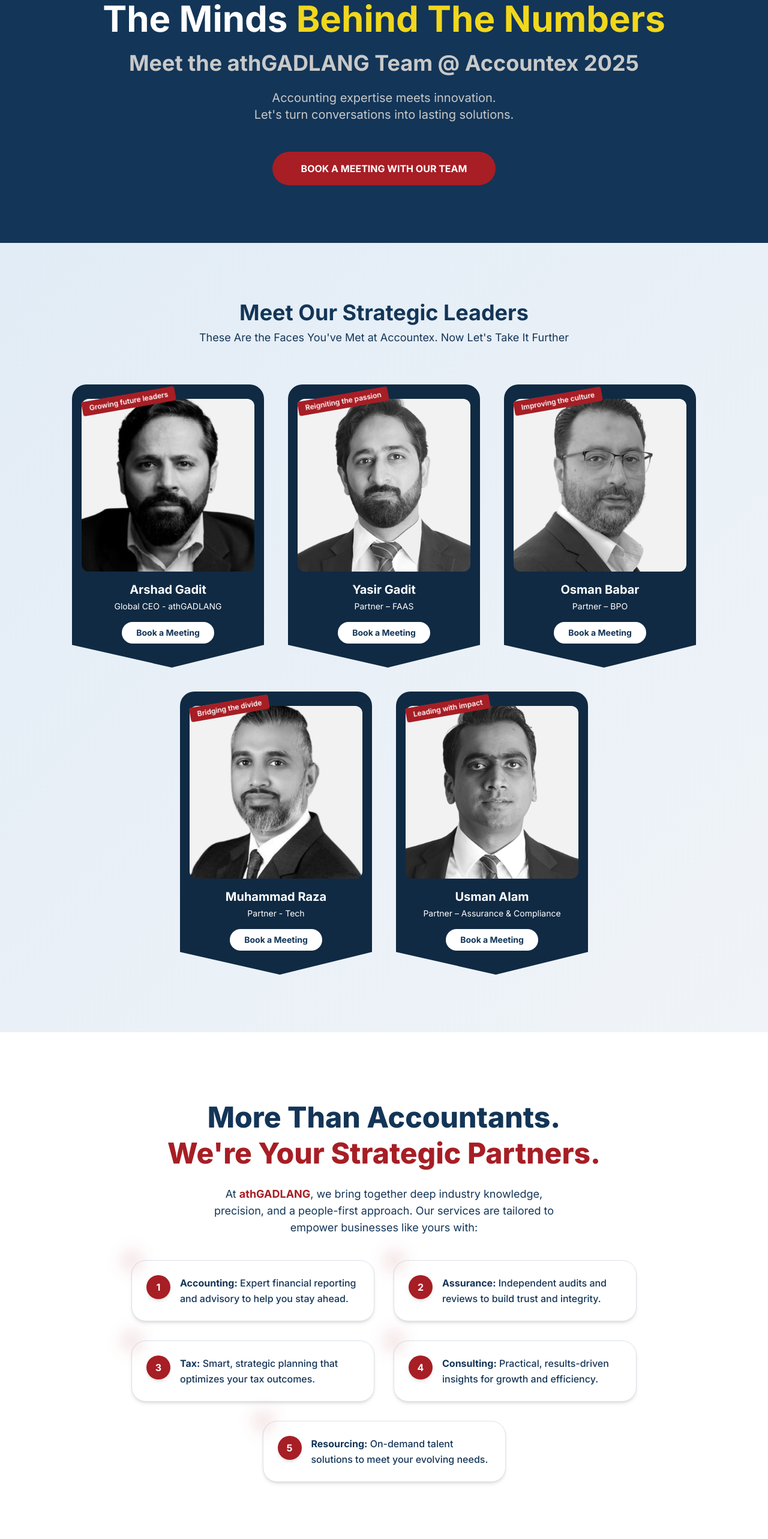
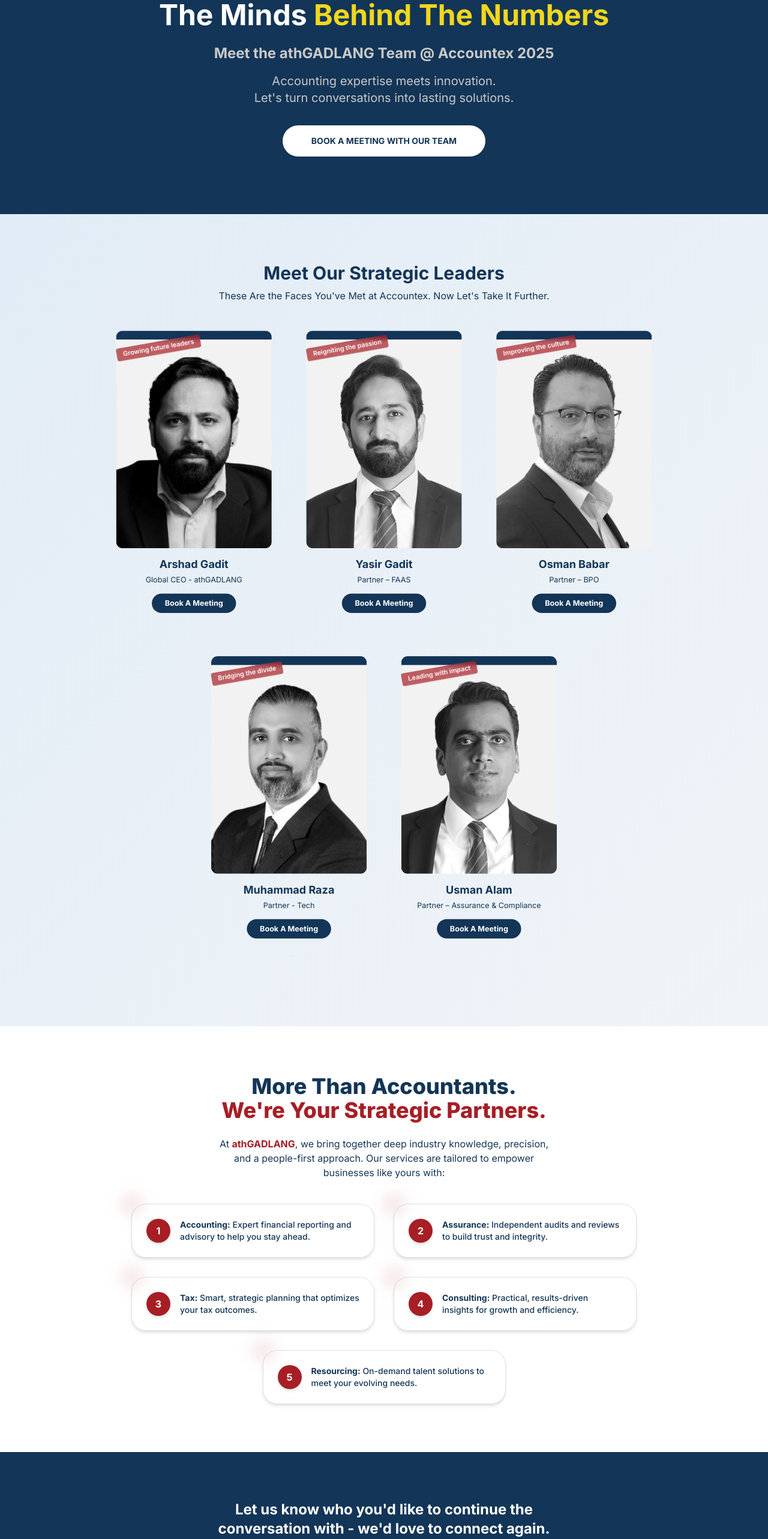
Before and after one commit to bookthatboat/events-athgadlang, a Next.js app: page / in a window 1280 px wide. Shown: the part 200-2766 px from the top of the page at 60% size. Built offline with nearby package versions, Linux system fonts and the light colour scheme.

Commit message:
Fixed the all alignments

```diff
--- a/src/app/globals.css
+++ b/src/app/globals.css
@@ -15,6 +15,25 @@
 }
 
 @layer utilities {
-  .leading-snug { line-height: 1.375; }
-  .leading-relaxed { line-height: 1.625; }
+  .leading-snug {
+    line-height: 1.375;
+  }
+  .leading-relaxed {
+    line-height: 1.625;
+  }
 }
+
+@keyframes fade-in {
+  0% {
+    opacity: 0;
+    transform: translateY(20px);
+  }
+  100% {
+    opacity: 1;
+    transform: translateY(0);
+  }
+}
+
+.fade-in-section {
+  animation: fade-in 0.6s ease-out forwards;
+}
--- a/src/app/layout.tsx
+++ b/src/app/layout.tsx
@@ -17,6 +17,10 @@ export default function RootLayout({
 }) {
   return (
     <html lang="en">
+      <meta
+        name="viewport"
+        content="width=device-width, initial-scale=1, maximum-scale=5"
+      />
       <body className={inter.className}>{children}</body>
     </html>
   );
--- a/src/app/page.tsx
+++ b/src/app/page.tsx
@@ -74,19 +74,19 @@ export default function Home() {
       {/* Hero Section */}
       <section className="relative bg-secondary py-24 px-6">
         <div className="max-w-7xl mx-auto text-center">
-          <h1 className="text-4xl md:text-6xl font-bold text-white mb-6 leading-tight">
+          <h1 className="text-3xl md:text-4xl lg:text-5xl font-bold text-white mb-4 leading-tight">
             The Minds <span className="text-accent">Behind The Numbers</span>
-            <span className="block text-3xl md:text-4xl text-light mt-6">
+            <span className="block text-3xl md:text-2xl text-light mt-6">
               Meet the athGADLANG Team @ Accountex 2025
             </span>
           </h1>
-          <p className="text-light text-xl mb-12 max-w-3xl mx-auto">
+          <p className="text-light text-lg md:text-xl mb-8 max-w-2xl mx-auto">
             Accounting expertise meets innovation. <br /> Let&apos;s turn
             conversations into lasting solutions.
           </p>
           <button
             onClick={handleScrollToLeaders}
-            className="bg-primary hover:bg-accent text-white font-bold py-4 px-12 rounded-full transition-all duration-300 hover:scale-105 uppercase"
+            className="bg-white text-secondary hover:bg-accent font-bold py-4 px-12 rounded-full transition-all duration-300 hover:scale-105 uppercase text-xs md:text-sm"
           >
             Book a Meeting With Our Team
           </button>
@@ -96,30 +96,35 @@ export default function Home() {
       {/* Team Grid */}
       <section
         id="strategic-leaders"
-        className="py-24 px-6 bg-gradient-to-br from-[#e2ecf6] to-[#f0f4f8]"
+        className="pt-20 px-6 bg-gradient-to-br from-[#e2ecf6] to-[#f0f4f8]"
       >
         <div className="max-w-7xl mx-auto">
-          <h2 className="text-4xl font-bold text-center text-secondary mb-2">
+          <h2 className="text-4xl md:text-3xl font-bold text-center text-secondary mb-2">
             Meet Our Strategic Leaders
           </h2>
 
-          <p className="text-lg text-secondary max-w-2xl mx-auto text-center mb-16">
+          <p className="text-lg md:text-base text-secondary max-w-2xl mx-auto text-center mb-8">
             These Are the Faces You&apos;ve Met at Accountex. Now Let&apos;s
-            Take It Further
+            Take It Further.
           </p>
 
-          {/* Flexbox for Centered Last Row */}
-          <div className="flex flex-wrap justify-center gap-10">
+          <div
+            className="flex flex-wrap justify-center gap-8"
+            style={{
+              transform: "scale(0.90)",
+              transformOrigin: "top center",
+            }}
+          >
             {teamMembers.map((member, index) => (
               <div
                 key={index}
-                className="relative w-full max-w-xs bg-[#102a43] text-white rounded-3xl pb-10 pt-6 px-4 shadow-lg"
+                className="relative w-full max-w-xs rounded-3xl pb-8 pt-4 px-4 shadow-lg hover:shadow-xl transition-all"
                 style={{
                   clipPath: "polygon(0 0, 100% 0, 100% 92%, 52% 100%, 0 92%)",
                 }}
               >
-                {/* Angled Banner Text */}
-                <div className="absolute top-4 left-4 bg-primary backdrop-blur-sm px-3 py-1 rotate-[-10deg] text-xs font-semibold rounded z-10">
+                {/* Angled Banner Text (Original Style) */}
+                <div className="absolute top-9 left-4 bg-primary/70 backdrop-blur-sm px-3 py-1 rotate-[-10deg] text-xs font-semibold rounded z-10 text-white">
                   {index === 0 && "Growing future leaders"}
                   {index === 1 && "Reigniting the passion"}
                   {index === 2 && "Improving the culture"}
@@ -127,34 +132,34 @@ export default function Home() {
                   {index === 4 && "Leading with impact"}
                 </div>
 
-                {/* Image */}
+                {/* Image Container */}
                 <div className="overflow-hidden rounded-xl mb-4">
                   <Image
                     src={member.image}
                     alt={member.name}
                     width={300}
                     height={400}
-                    className="w-full h-72 object-cover grayscale hover:grayscale-0 transition-all duration-500"
+                    className="w-full object-cover transition-all duration-500"
                   />
                 </div>
 
                 {/* Info */}
-                <h3 className="text-xl font-bold text-center mb-1">
-                  {member.name}
-                </h3>
-                <p className="text-white text-sm text-center mb-4">
-                  {member.role}
-                </p>
+                <div className="text-center">
+                  <h3 className="text-xl font-bold text-secondary mb-1">
+                    {member.name}
+                  </h3>
+                  <p className="text-secondary text-sm mb-4">{member.role}</p>
+                </div>
 
-                {/* Book Meeting Button */}
+                {/* Book Meeting Button (Original Colors) */}
                 <div className="text-center">
                   <a
                     href={member.link || "#"}
                     target="_blank"
                     rel="noopener"
-                    className="inline-block bg-white text-secondary hover:bg-secondary hover:text-white font-bold px-6 py-2 rounded-full text-sm transition-all duration-300"
+                    className="inline-block bg-secondary text-white hover:bg-primary hover:text-white font-bold px-6 py-2 rounded-full text-sm transition-all duration-300"
                   >
-                    Book a Meeting
+                    Book A Meeting
                   </a>
                 </div>
               </div>
@@ -164,17 +169,17 @@ export default function Home() {
       </section>
 
       {/* Strategic Partners Section */}
-      <section className="py-28 px-6 bg-white">
+      <section className="py-20 px-6 bg-white">
         <div className="max-w-5xl mx-auto grid md:grid-cols-1 gap-20 items-center justify-center">
           <div>
-            <h2 className="text-5xl font-extrabold text-secondary leading-tight mb-6 text-center">
+            <h2 className="text-3xl md:text-4xl font-extrabold text-secondary leading-tight mb-6 text-center">
               More Than Accountants.{" "}
               <span className="block text-primary">
                 We&apos;re Your Strategic Partners.
               </span>
             </h2>
 
-            <p className="text-lg text-secondary mb-10 max-w-xl mx-auto text-center">
+            <p className="text-lg md:text-base text-secondary mb-10 max-w-xl mx-auto text-center">
               At <span className="font-bold text-primary">athGADLANG</span>, we
               bring together deep industry knowledge, precision, and a
               people-first approach. Our services are tailored to empower
@@ -200,7 +205,7 @@ export default function Home() {
                     </div>
 
                     {/* Service Text */}
-                    <p className="text-secondary text-md font-medium leading-relaxed">
+                    <p className="text-secondary text-md md:text-sm font-medium leading-relaxed">
                       <span className="font-bold">
                         {service.split(":")[0]}:
                       </span>
@@ -215,9 +220,9 @@ export default function Home() {
       </section>
 
       {/* Final CTA */}
-      <section className="bg-primary py-20 px-6">
+      <section className="bg-secondary py-20 px-6">
         <div className="max-w-4xl mx-auto text-center">
-          <h3 className="text-3xl font-bold text-white mb-8">
+          <h3 className="text-2xl md:text-2xl font-bold text-white mb-8">
             Let us know who you&apos;d like to continue the <br /> conversation
             with - we&apos;d love to connect again.
           </h3>
@@ -225,7 +230,7 @@ export default function Home() {
             href="https://www.linkedin.com/company/athgadlang/"
             target="_blank"
             rel="noopener"
-            className="inline-flex items-center bg-secondary hover:bg-secondary text-white hover:text-white px-12 py-4 rounded-full font-bold text-lg transition-all duration-300 hover:scale-105"
+            className="inline-flex items-center bg-white hover:bg-accent text-secondary hover:text-white px-12 py-4 rounded-full font-bold text-lg md:text-base transion-all duration-300 hover:scale-105"
           >
             <LinkedinIcon className="w-6 h-6 mr-3" />
             Let&apos;s Build Something Together
--- a/tailwind.config.js
+++ b/tailwind.config.js
@@ -3,6 +3,13 @@ module.exports = {
   content: ["./src/app/**/*.{js,ts,jsx,tsx,mdx}"],
   theme: {
     extend: {
+      spacing: {
+        18: '4.5rem',
+        22: '5.5rem',
+      },
+      boxShadow: {
+        soft: '0 8px 32px rgba(0,0,0,0.05)',
+      },
       colors: {
         primary: "#a71e25",
         secondary: "#133557",
@@ -13,6 +20,12 @@ module.exports = {
       fontFamily: {
         sans: ["var(--font-inter)", "sans-serif"],
       },
+      transitionProperty: {
+        'scale': 'transform',
+      },
+      transformOrigin: {
+        'center-bottom': 'center bottom',
+      }
     },
   },
   plugins: [],
```
